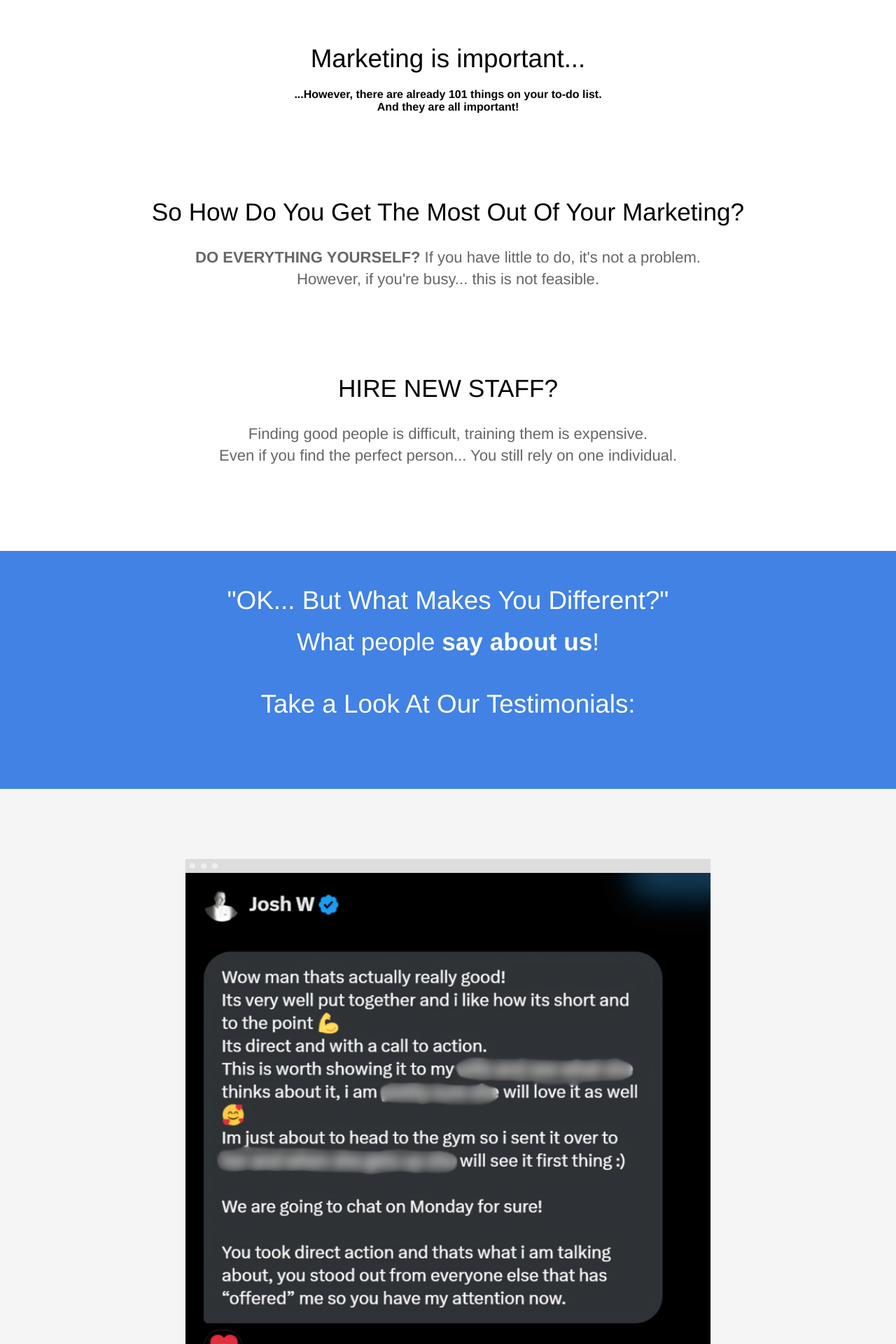
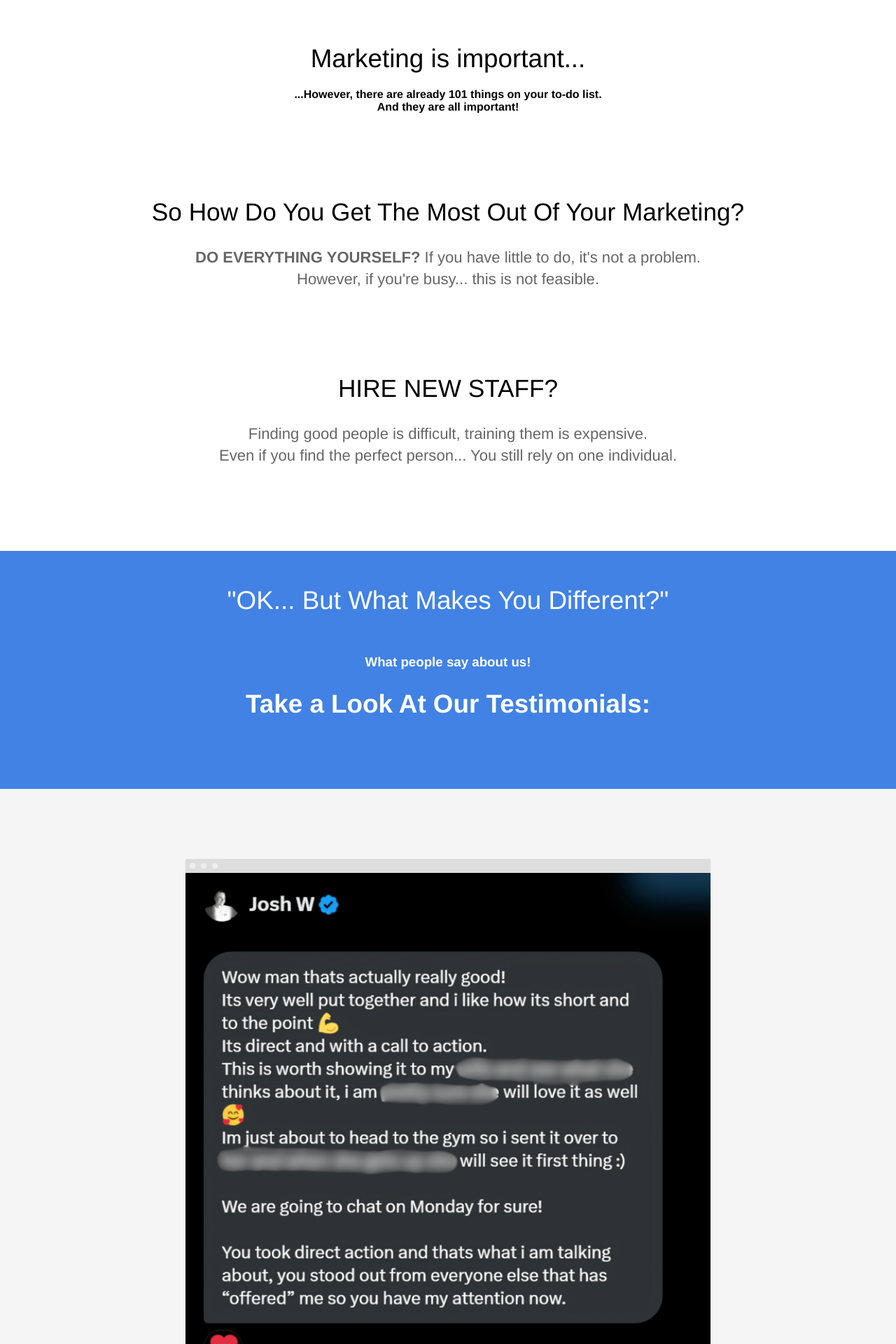
Before and after one commit to Huntinex/MMResults, a Jekyll site: the page built from index.html, in a window 1280 px wide. Shown: the part 514-2434 px from the top of the page at 70% size. Built offline with Jekyll 4.4.1, drawn with Linux system fonts in a browser that asks for light colours.

Commit message:
Update index.html

```diff
--- a/index.html
+++ b/index.html
@@ -39,10 +39,10 @@ description: More Growth. More Clients.
 	</section></center>
 	<center><section class="hero">
 			<h1 style="font-weight: 500;" class="editable">"OK... But What Makes You Different?"</h1>
+			<br><br>
+			<h3>What people <strong style="font-weight: 700;">say about us</strong>!</h3>
 			<br>
-			<h2>What people <strong style="font-weight: 900;">say about us</strong>!</h2>
-			<br>
-			<h1 style="font-weight: 500;" class="editable">Take a Look At Our Testimonials:</h1>
+			<h1 style="font-weight: 900;" class="editable">Take a Look At Our Testimonials:</h1>
 	</section></center>
 	<section class="testimonial">
 <!-- 		<div class="container flex"> -->
```
